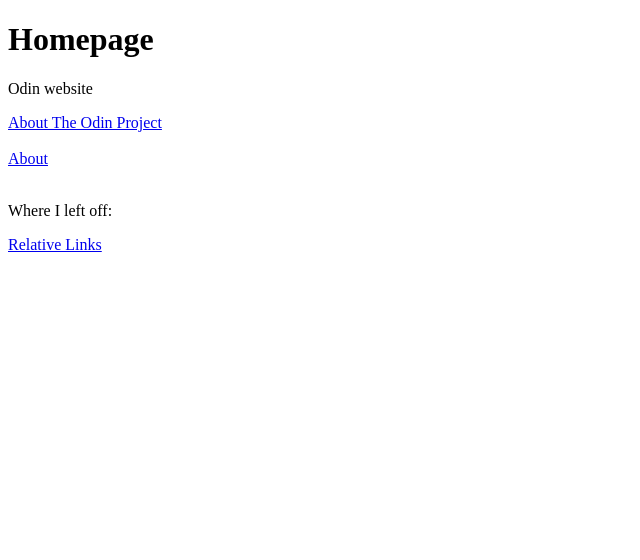
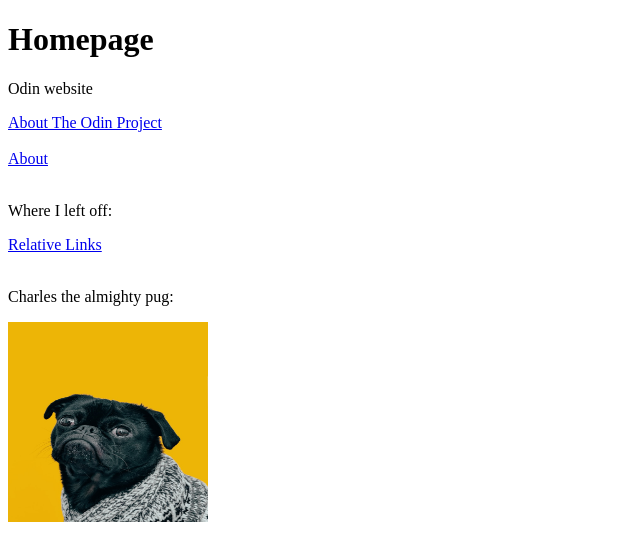
Before and after one commit to amybuc13/odin_links_test, a plain HTML site: page index.html in a window 1280 px wide. Shown: the whole page, without its empty margins (0-640 px from the left). Drawn offline with Linux system fonts and the light colour scheme.

Commit message:
Added image

```diff
--- a/index.html
+++ b/index.html
@@ -16,5 +16,9 @@
     <br>
 <p>Where I left off:</p>
     <a href="https://www.theodinproject.com/lessons/foundations-links-and-images/#absolute-and-relative-links" target="_blank" rel="noopener norefferer">Relative Links</a>
+<br>
+<br>
+<p>Charles the almighty pug:</p>
+    <img src="./images/dog.jpg" alt="Charles the dog" height="200px" width="200px">
 </body>
 </html>
```
Also changed, not shown: pages/about.html (+1 -0 lines), images/dog.jpg (added).
